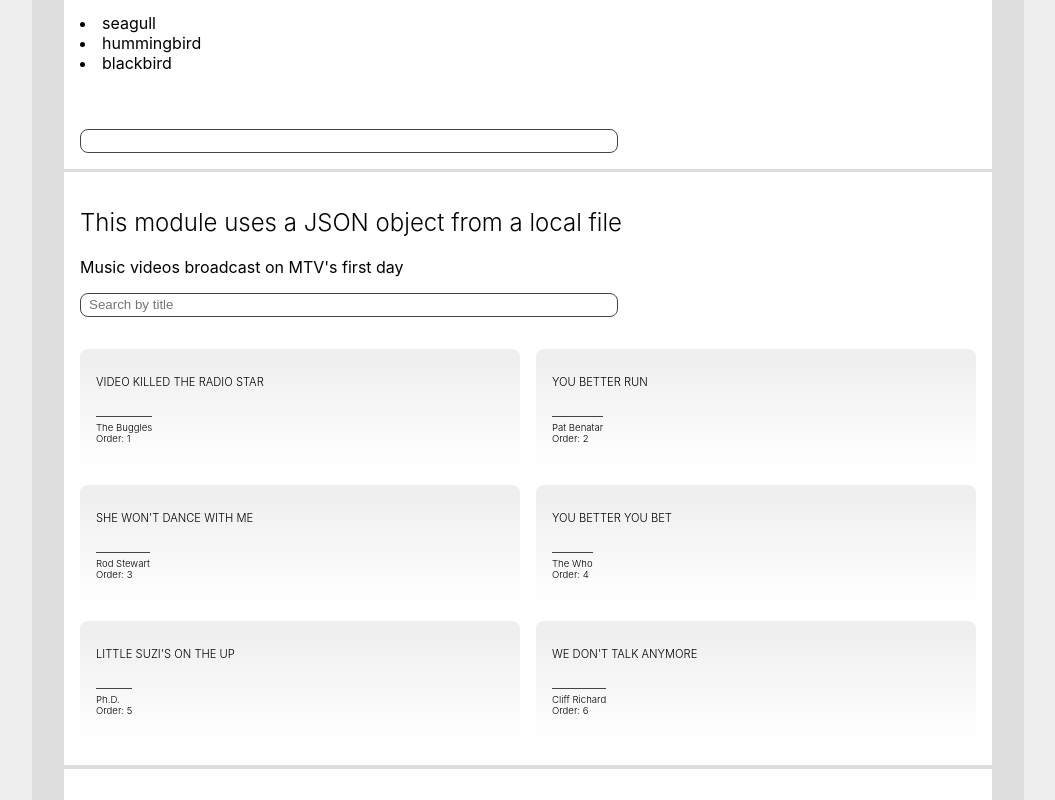
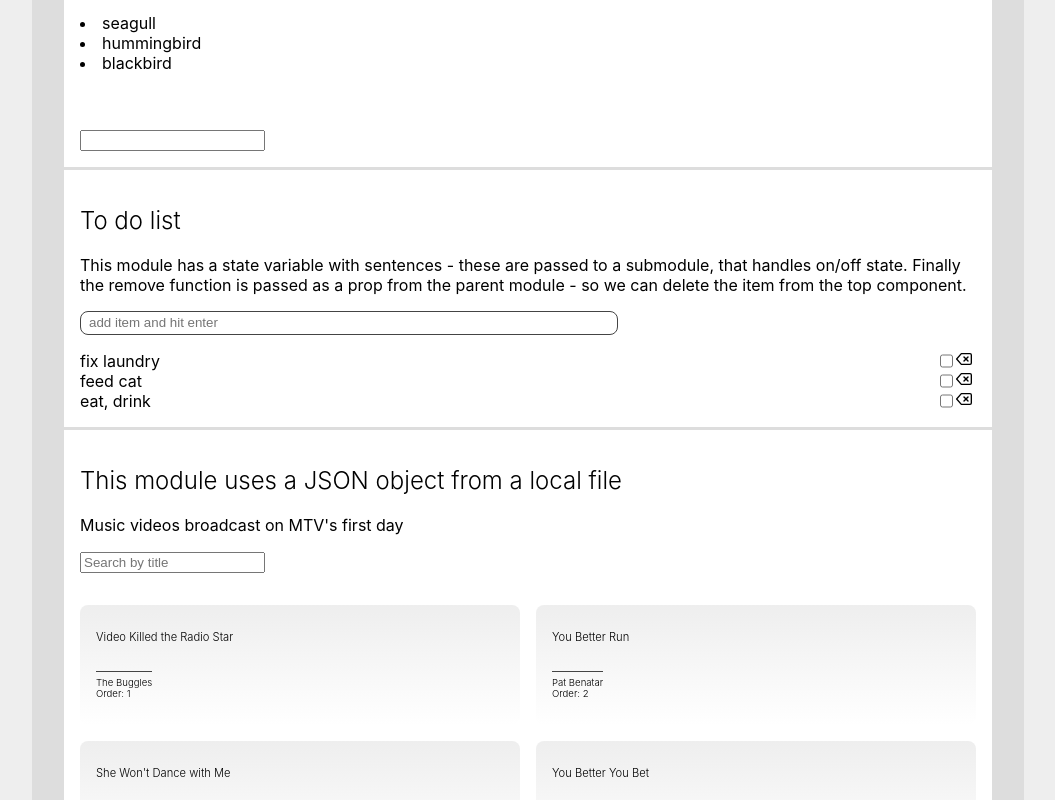
Before and after one commit to simmoe/react-course, a React (Create React App) app: page / in a window 1280 px wide. Shown: the part 840-1640 px from the top of the page, without its empty margins (112-1167 px from the left). Built offline with nearby package versions, Linux system fonts and the light colour scheme.

Commit message:
upd checklist

```diff
--- a/package.json
+++ b/package.json
@@ -7,6 +7,7 @@
     "gh-pages": "^2.1.1",
     "react": "^16.10.2",
     "react-dom": "^16.10.2",
+    "react-icons": "^3.8.0",
     "react-scripts": "3.2.0"
   },
   "scripts": {
--- a/src/App.js
+++ b/src/App.js
@@ -8,6 +8,7 @@
 import LocalJSONArray from './modules/LocalJSONArray'
 import RickMorty from './modules/RickMorty'
 import Recipe from './modules/Recipe'
+import Checklist from './modules/Checklist'
 
 const App = () => {
   return(
@@ -20,6 +21,7 @@
         <DefaultPropsModule />
         <StateModule />
         <StateArrayModule />
+        <Checklist />
         <LocalJSONArray />
         <RickMorty />
         <Recipe />
--- a/src/index.css
+++ b/src/index.css
@@ -30,7 +30,7 @@
 .app{
   background-color:#ddd;
 }
-input{
+input[type=text]{
   width: 60%;
   line-height:1.4rem;
   border-radius:8px;
--- /dev/null
+++ b/src/modules/Checklist.css
@@ -0,0 +1,19 @@
+.checklist input[type="text"]{
+    margin-bottom:1rem;
+}
+
+.checklist li{
+    list-style: none;
+}
+
+.checklist li.checked {
+    text-decoration: line-through;
+}
+
+.checklist .todos {
+    display:grid;
+    grid-template-columns: 1fr 20px 20px;
+    justify-content: space-around;
+}
+.checklist input[type="checkbox"]{
+}
--- /dev/null
+++ b/src/modules/Checklist.js
@@ -0,0 +1,35 @@
+import React, {useState} from 'react'
+import './Checklist.css'
+import ChecklistItem from './ChecklistItem'
+
+const Checklist = () => {
+
+    const [todo, setTodo] = useState(["fix laundry", "feed cat", "eat, drink"])
+
+    const insertItem = (e) => {
+        e.preventDefault()
+        setTodo([...todo, document.querySelector('#inp').value])
+    }
+    const remove = (i) => {
+        setTodo(todo.filter( e => e !== todo[i] ))
+    }
+
+    return(
+        <div className="checklist submodule">
+            <h2>To do list</h2>
+            <p>This module has a state variable with sentences - these are passed to a submodule, that handles on/off state. Finally the remove function is passed as a prop from the parent module - so we can delete the item from the top component.</p>
+            <form onSubmit={ (e) => insertItem(e) }>
+                <input id="inp" type="text" placeholder="add item and hit enter"/>
+            </form>
+            <div className="todos">
+            {
+                todo.map( (t, i) =>
+                    <ChecklistItem key={i} number={i} text={t} remove={remove} />
+                )
+            }
+            </div>
+        </div>
+    )
+}
+
+export default Checklist
--- /dev/null
+++ b/src/modules/ChecklistItem.js
@@ -0,0 +1,19 @@
+import React, {useState} from 'react'
+import { FiDelete } from "react-icons/fi";
+
+
+const ChecklistItem = (props) => {
+    const [on, setOn] = useState(false)
+    const checkMe = () => {
+        setOn(!on)
+    }
+    return(
+        <>
+            <li className={on ? 'checked' : ''}>{props.text}</li>
+            <input type='checkbox' onClick={ checkMe } />
+            <FiDelete onClick={ () => props.remove(props.number) } />
+        </>
+    )
+}
+
+export default ChecklistItem
--- a/src/modules/LocalJSONArray.css
+++ b/src/modules/LocalJSONArray.css
@@ -3,7 +3,7 @@
     display:grid;
     grid-template-columns: 1fr 1fr;
     gap:1rem;
-    height:400px;
+    height:1000px;
     overflow:scroll;
 }
 
@@ -17,7 +17,6 @@
 
 .video h2{
     font-size:.7rem;
-    text-transform:uppercase;
 }
 .video p {
     font-size:.6rem;
--- a/src/modules/RickMorty.js
+++ b/src/modules/RickMorty.js
@@ -5,10 +5,6 @@
 import characters from '../files/rickmorty'
 import Character from './Character'
 import './characters.css'
-
-let str = ''
-characters.results.map( c => { str += `"${c.name}",` } )
-console.log(str)
 
 const RickMorty = () => {
 
```
Also changed, not shown: 13 other files (tests, documents, lock files or other folders).
